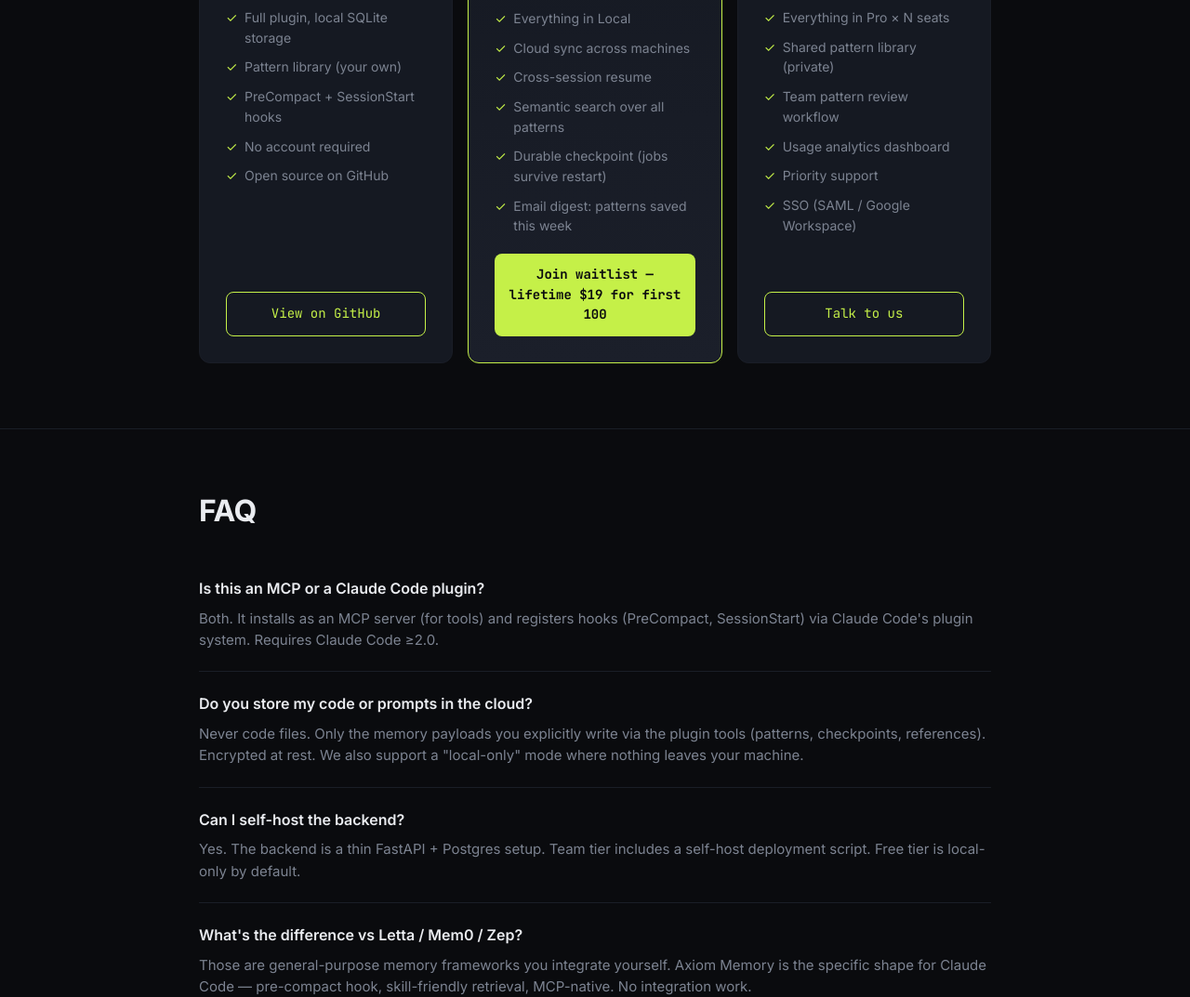
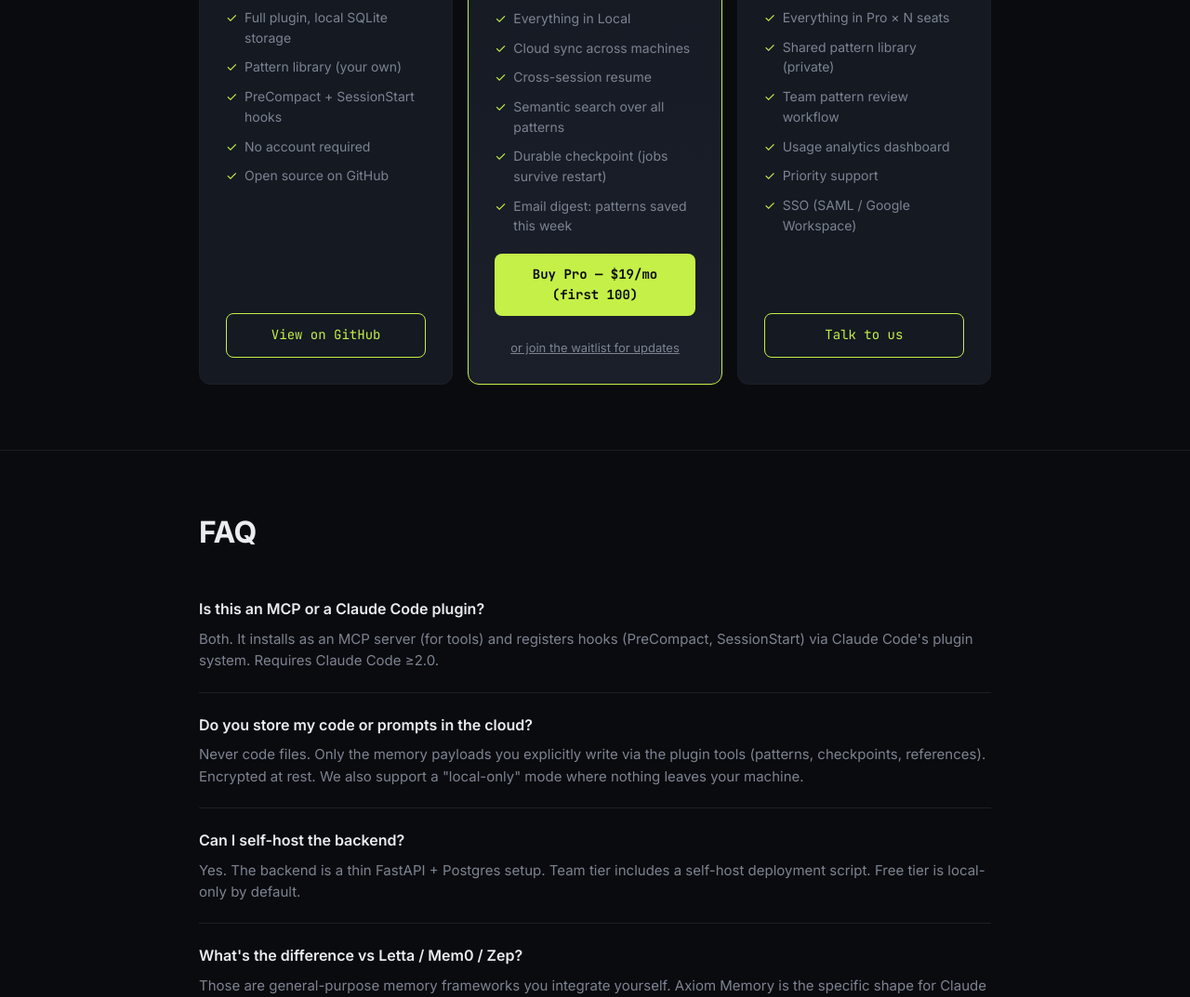
Before and after one commit to vdalhambra/axiom-memory, a website: page public/index.html in a window 1280 px wide. Shown: the part 2797-3870 px from the top of the page at 93% size. Drawn offline with Linux system fonts and the light colour scheme.

Commit message:
wire up live Polar checkout link on Pro tier (/mo launch)

```diff
--- a/public/index.html
+++ b/public/index.html
@@ -559,7 +559,8 @@
           <li>Durable checkpoint (jobs survive restart)</li>
           <li>Email digest: patterns saved this week</li>
         </ul>
-        <a class="tier-cta primary" href="#waitlist">Join waitlist — lifetime $19 for first 100</a>
+        <a class="tier-cta primary" href="https://buy.polar.sh/polar_cl_YSxpYGkDQfIxVYyW27dPxoJb5cc2wWb3e7No828ayxP" target="_blank" rel="noopener">Buy Pro — $19/mo (first 100)</a>
+        <a class="tier-cta-sub" href="#waitlist" style="display:block;margin-top:10px;font-size:13px;color:var(--text-dim);text-decoration:underline;text-align:center;">or join the waitlist for updates</a>
       </div>
 
       <div class="tier">
```
